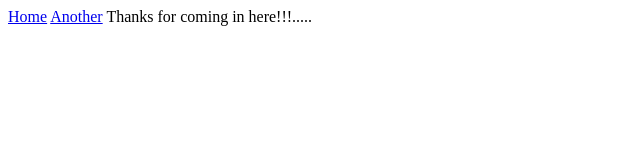
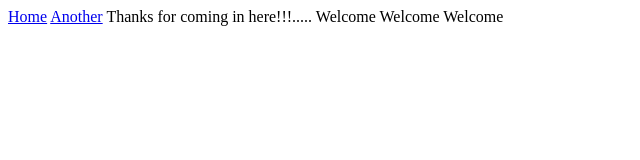
Before and after one commit to Seunewe/rolex, a plain HTML site: page index_one.html in a window 1280 px wide. Shown: the whole page, without its empty margins (0-640 px from the left). Drawn offline with Linux system fonts and the light colour scheme.

Commit message:
changes made

```diff
--- a/index_one.html
+++ b/index_one.html
@@ -9,5 +9,6 @@
     <a href="index.html">Home</a>
     <a href="index_one.html">Another</a>
     Thanks for coming in here!!!.....
+    Welcome Welcome Welcome
 </body>
 </html>
```
